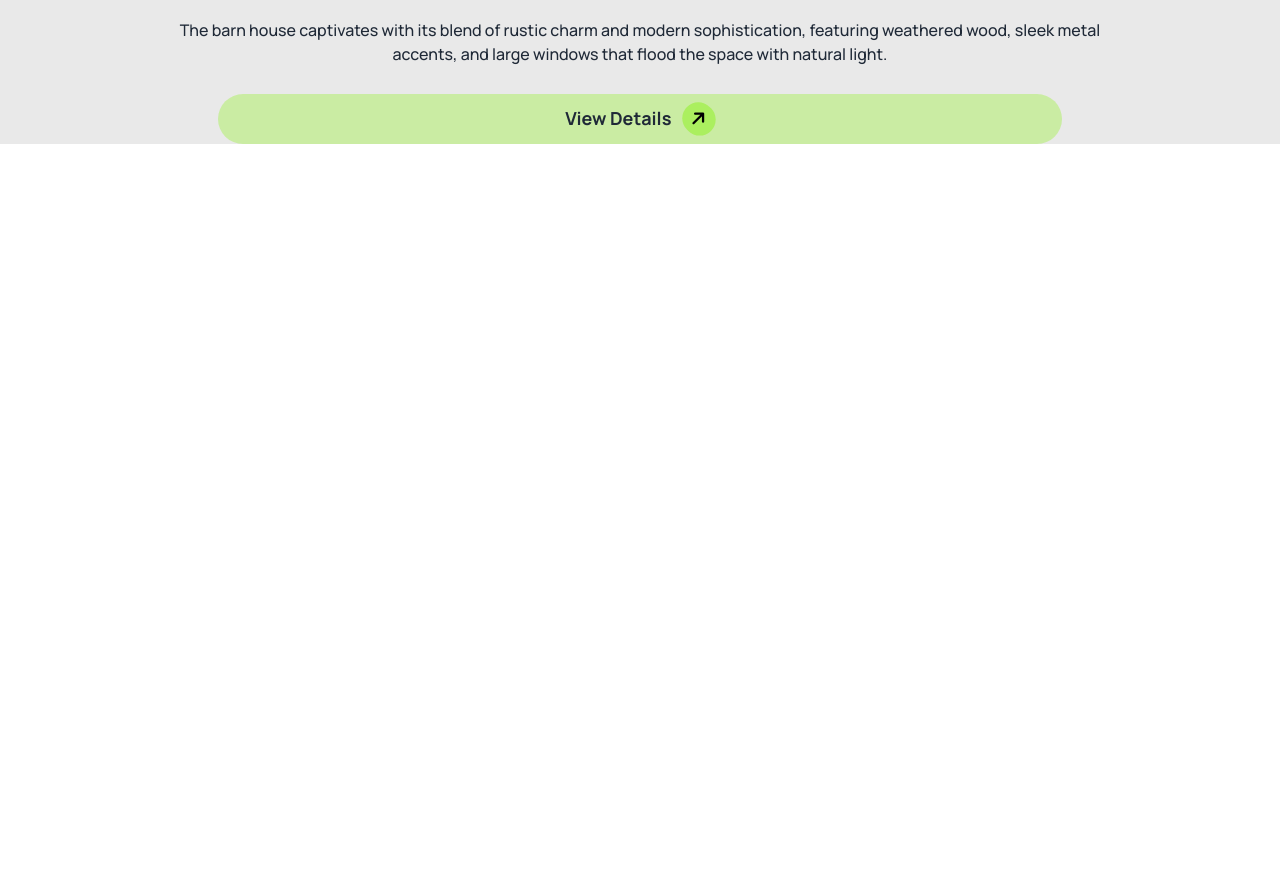
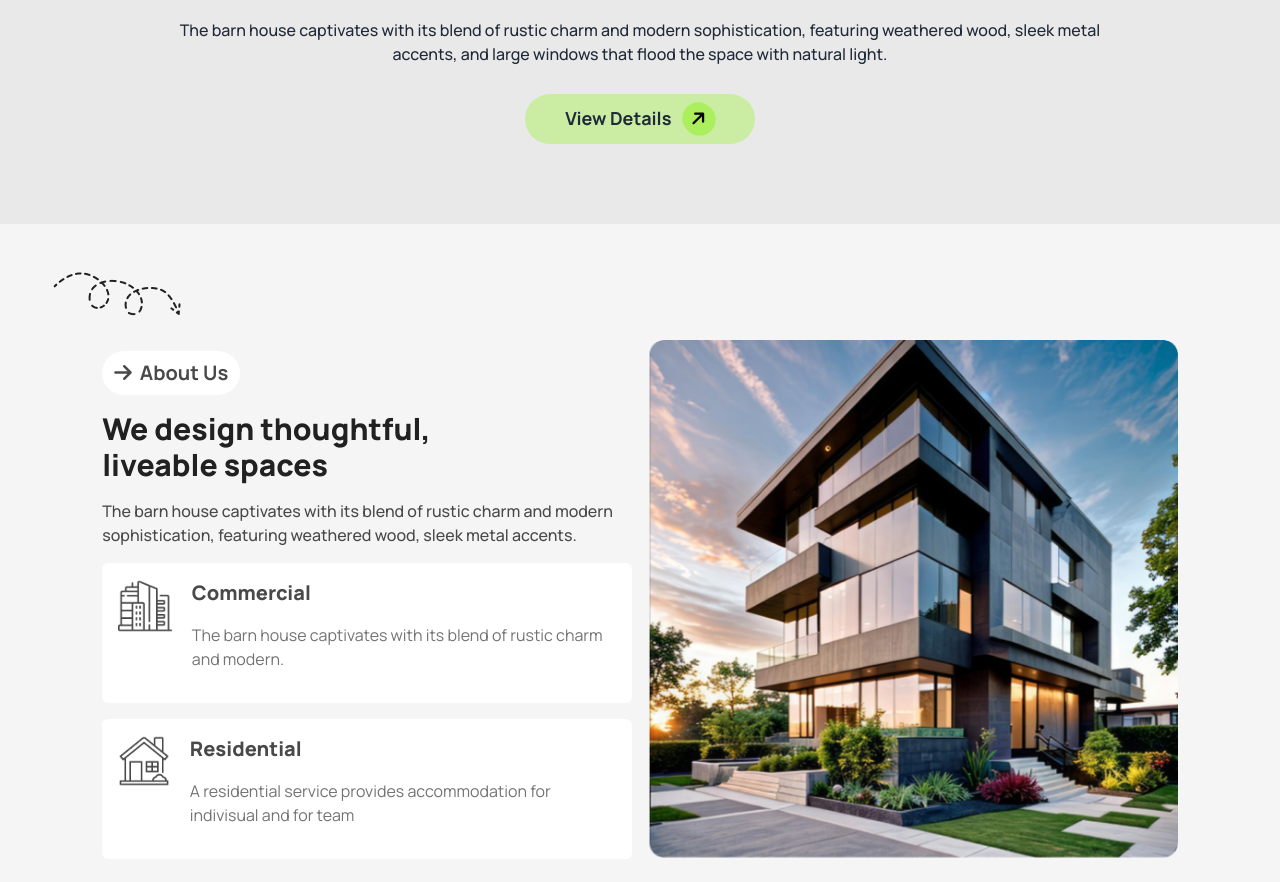
Before and after one commit to shorkarjakir/b10-assaignment-projects, a plain HTML site: page index.html in a window 1280 px wide. Shown: the part 596-1478 px from the top of the page. Before the commit the page ends 800 px from the top, so only its background shows below. Drawn offline with nearby package versions, Linux system fonts and the light colour scheme.

Commit message:
libeable section done

```diff
--- a/index.html
+++ b/index.html
@@ -93,15 +93,57 @@
          <div>
           <img class="w-9/12 lg:w-full mx-auto" src="./assets/banner.png" alt="">
          </div>
-         <div class="m-5 flex items-center flex-col gap-7 mt-7 lg:m-0">
+         <div class="m-5 flex items-center flex-col gap-7 mt-7 pb-10 lg:pb-20 lg:m-0">
           <h1 class="text-4xl font-extrabold lg:text-5xl lg:font-extrabold text-center">A barn house of this design has a <br class="hidden lg:block"> striking appearance</h1>
           <p class="text-base font-medium text-center">The barn house captivates with its blend of rustic charm and modern sophistication, featuring weathered wood, sleek metal <br class="hidden lg:block"> accents, and large windows that flood the space with natural light.</p>
-          <button class="bg-[#ABEF5F80] pt-2 pb-2 pl-4 pr-4 lg:pt-2 lg:pb-2 lg:pl-5 lg:pr-5 rounded-full text-lg font-bold w-11/12">View Details <span class=""><i class="fa-solid fa-arrow-right text-black bg-[#ABEF5F] -rotate-45 p-2 rounded-full ml-2"></i></span></button>
+          <button class="bg-[#ABEF5F80] pt-3 pb-3 pl-4 pr-4 lg:w-3/12 lg:pt-2 lg:pb-2 lg:pl-5 lg:pr-5 rounded-full text-lg font-bold w-11/12">View Details <span class=""><i class="fa-solid fa-arrow-right text-black bg-[#ABEF5F] -rotate-45 p-2 rounded-full ml-2"></i></span></button>
          </div>
        </div>
 
     </header>
     <main>
+      <!-- Liveable Space -->
+       <section class="bg-[#f5f5f5]">
+       <div class="lg:w-11/12 lg:mx-auto">
+        <div class="hidden lg:flex">
+          <img class="lg:pt-12" src="./assets/Vector.png" alt="">
+        </div>
+        <div class="w-11/12 mx-auto lg:flex lg:align-middle lg:items-center lg:justify-center lg:gap-4">
+          <div class="lg:w-6/12">
+            <div class="flex flex-col items-center lg:items-start gap-4">
+              <button class="font-bold text-xl bg-white pt-2 pb-2 pl-3 pr-3 mt-10 lg:mt-3 rounded-full text-[#494949]"><span><i class="fa-solid fa-arrow-right mr-2"></i></span>About Us</button>
+            <h2 class="text-[#212121] font-black text-3xl text-center lg:text-left">We design thoughtful, <br> liveable spaces</h2>
+            <p class="font-medium text-[#494949] text-center lg:text-left">The barn house captivates with its blend of rustic charm and
+              modern sophistication, featuring weathered wood, sleek metal accents.</p>
+            </div>
+             <div class="">
+              <div class="flex gap-5 bg-white rounded-md p-5 lg:p-4 lg:my-4 my-5">
+                <div>
+                  <img src="./assets/commercial.png" alt="">
+                </div>
+                <div class="">
+                  <h3 class="text-xl font-extrabold text-[#494949] mb-4">Commercial</h3>
+                  <p class="text-[#737373] text-base mb-4">The barn house captivates with its blend of rustic charm and modern.</p>
+                </div>
+              </div>
+              <div class="flex gap-5 bg-white rounded-md p-5 lg:p-4">
+                <div>
+                  <img src="./assets/residential.png" alt="">
+                </div>
+                <div>
+                  <h3 class="text-xl font-extrabold text-[#494949] mb-4">Residential</h3>
+                  <p class="text-[#737373] text-base mb-4">A residential service provides accommodation  for indivisual and for team</p>
+                </div>
+              </div>
+             </div>
+
+          </div>
+          <div class="my-6 lg:w-6/12">
+            <img src="./assets/Rectangle.png" alt="">
+          </div>
+        </div>
+       </div>
+       </section>
 
     </main>
     <footer>
```
